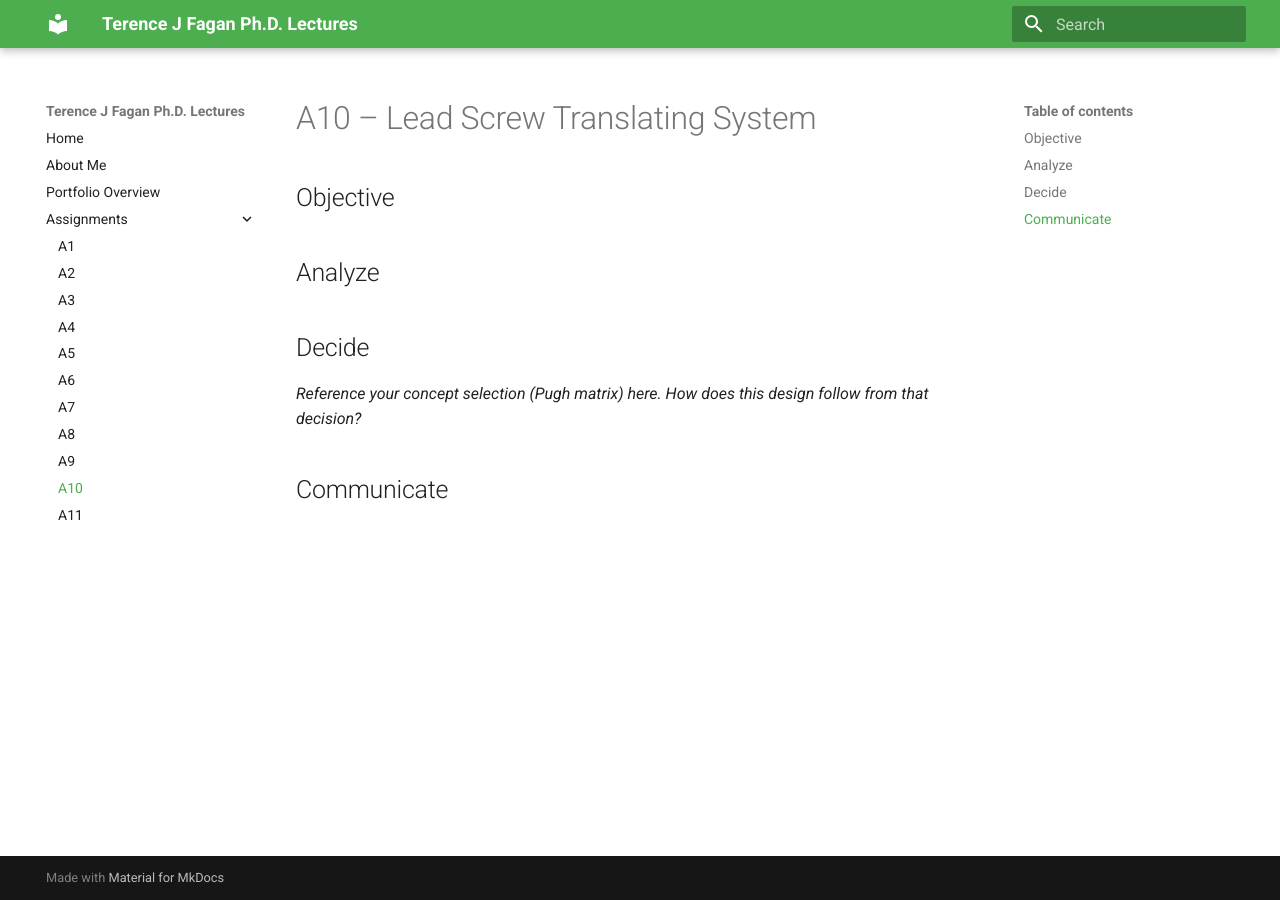
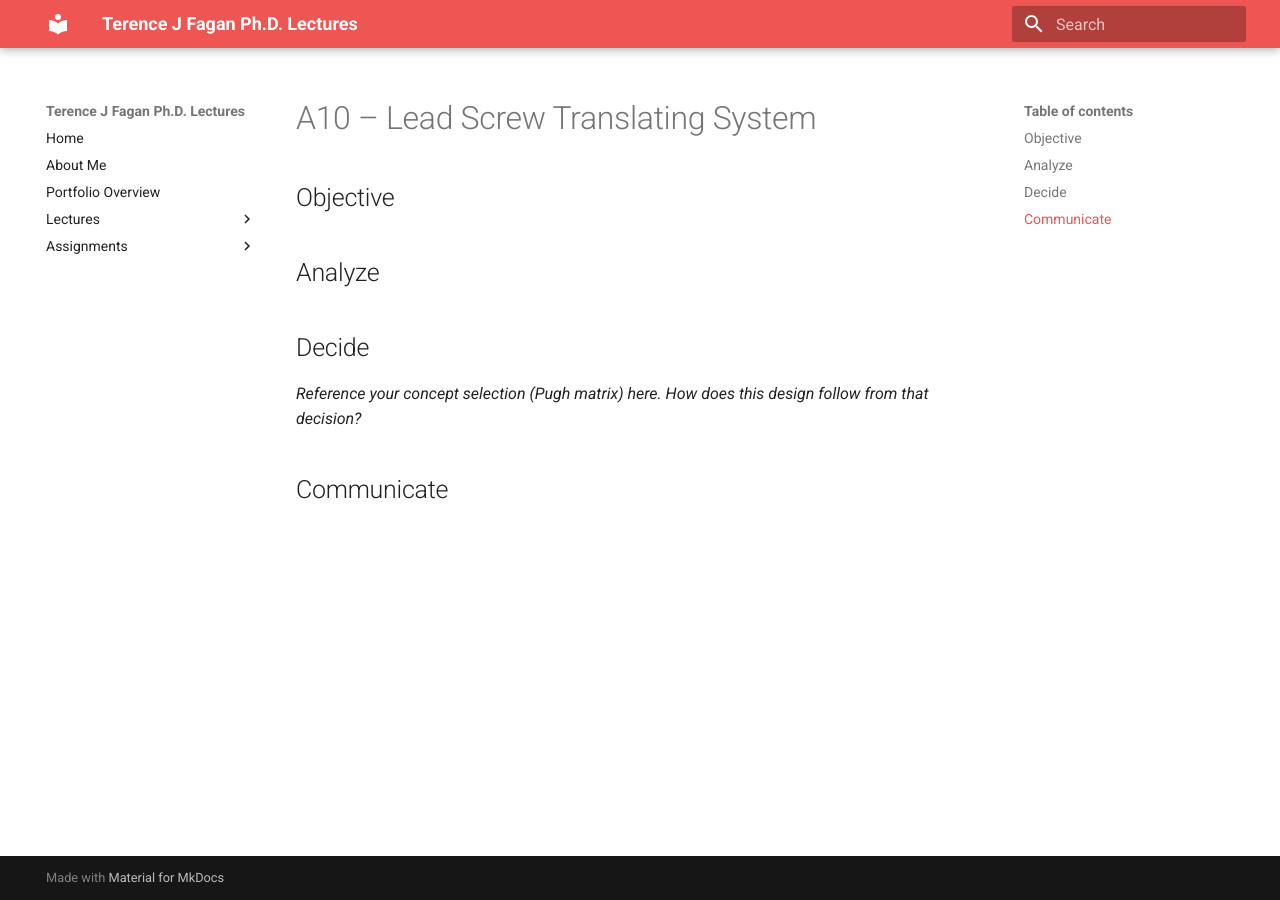
Before and after one commit to dtjfagan/LecturesbyFagan, an MkDocs documentation site: the page built from docs/assignments/A10/index.md, in a window 1280 px wide. Built offline with MkDocs 1.6.1 and Material for MkDocs 9.7.7, drawn with Linux system fonts in a browser that asks for light colours; part of the change alters nothing that is shown.

Commit message:
CHanges to mkdocs.yml

```diff
--- a/mkdocs.yml
+++ b/mkdocs.yml
@@ -4,7 +4,7 @@ site_description: Lecture portfolio
 theme:
   name: material
   palette:
-    primary: green
+    primary: red
   features:
     - navigation.instant
     - navigation.tracking
@@ -13,15 +13,7 @@ nav:
   - Home: index.md
   - About Me: aboutme/index.md
   - Portfolio Overview: portfolio-overview.md
+  - Lectures:
+    - Lectures/intro2robotics/index.md
   - Assignments:
       - A1: assignments/A01/index.md
-      - A2: assignments/A02/index.md
-      - A3: assignments/A03/index.md
-      - A4: assignments/A04/index.md
-      - A5: assignments/A05/index.md
-      - A6: assignments/A06/index.md
-      - A7: assignments/A07/index.md
-      - A8: assignments/A08/index.md
-      - A9: assignments/A09/index.md
-      - A10: assignments/A10/index.md
-      - A11: assignments/A11/index.md
```
